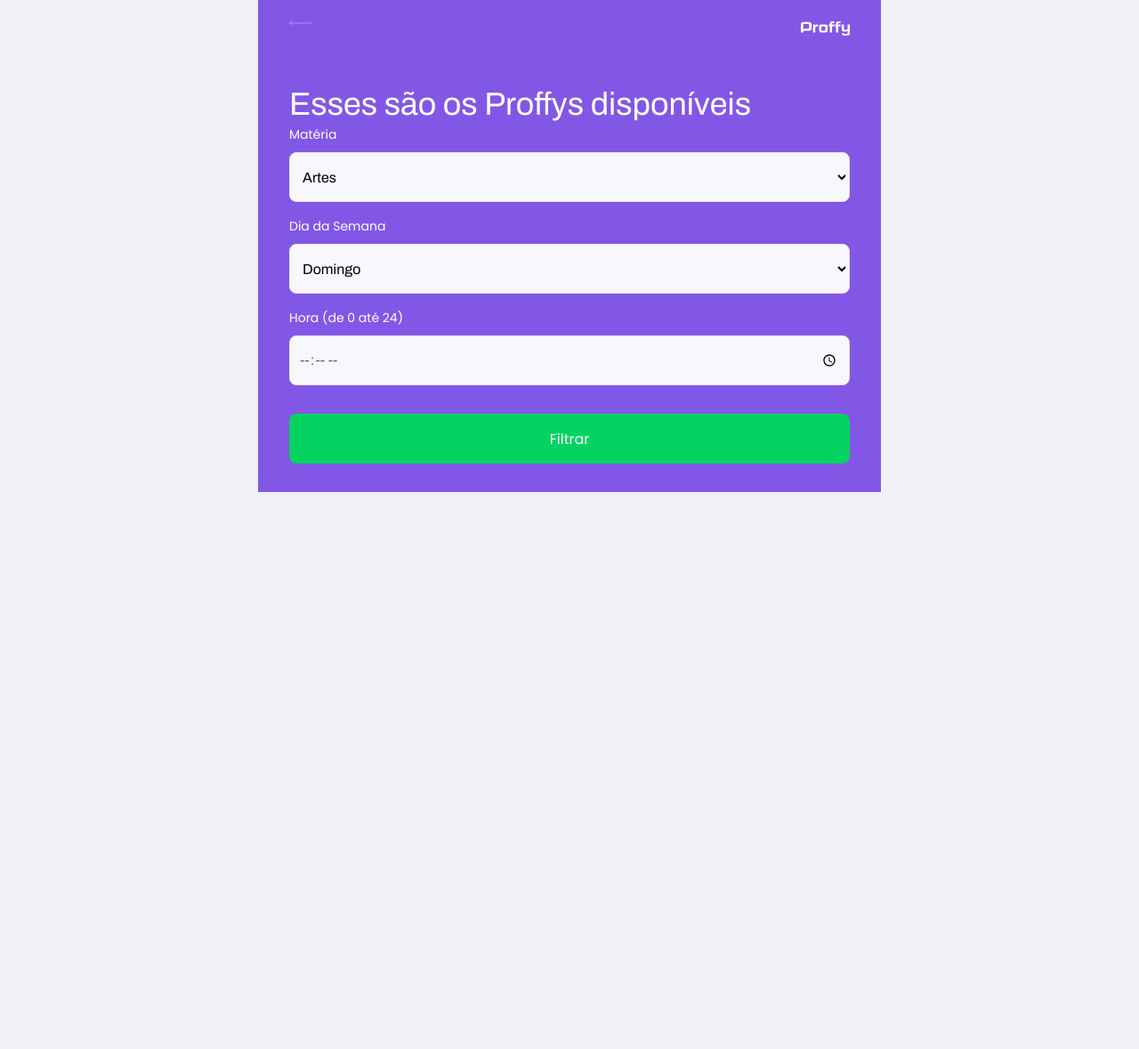
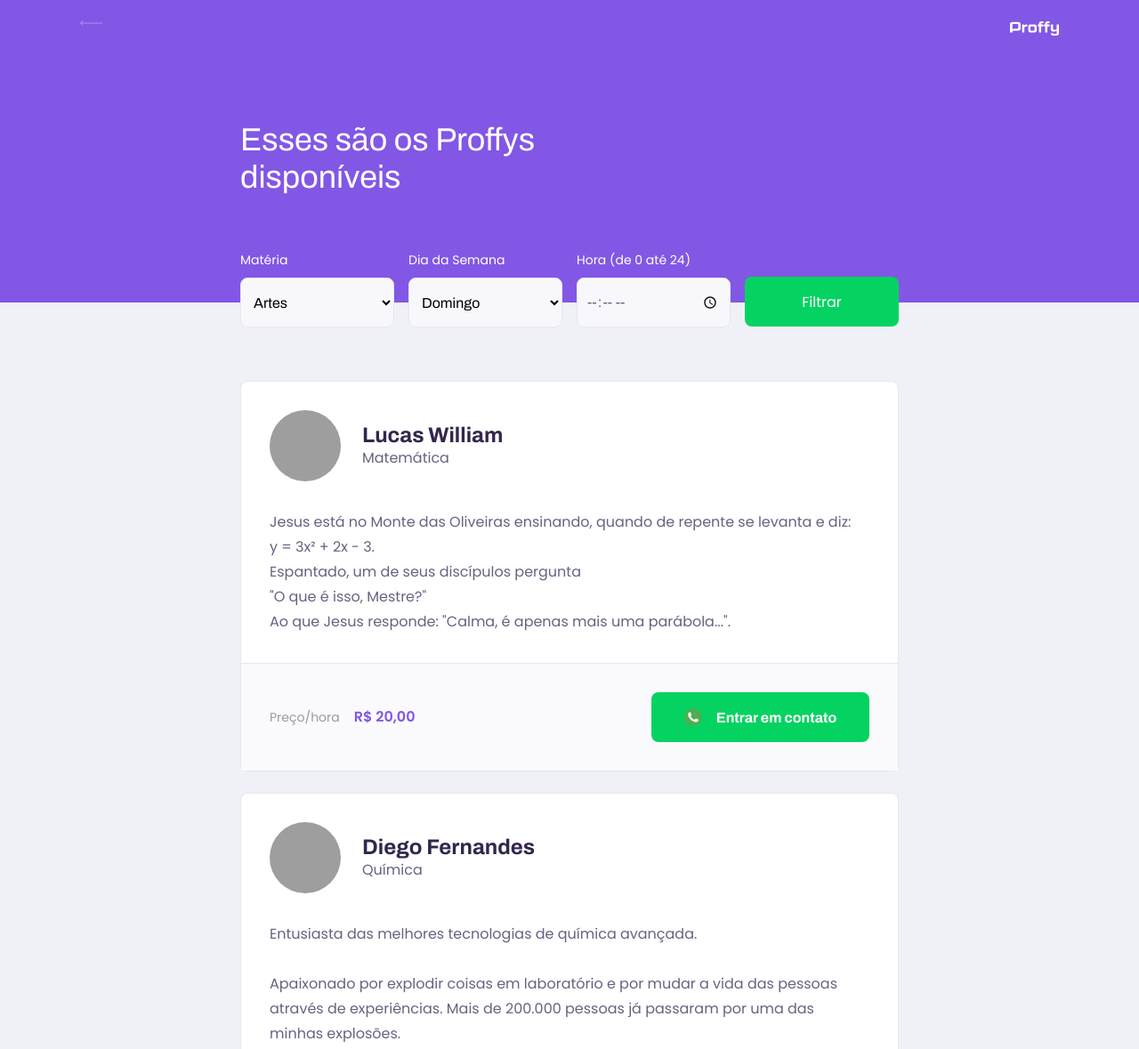
Before and after one commit to lucaswilliamgomes/NextLevelWeek-ProffyWeb, a plain HTML site: page study.html in a window 1280 px wide. Shown: the top 1179 px of the page at 89% size. Before the commit the page ends 800 px from the top, so only its background shows below. Drawn offline with Linux system fonts and the light colour scheme; grey boxes are pictures that could not be loaded.

Commit message:
Page 1 and page teachers complete

```diff
--- a/study.html
+++ b/study.html
@@ -72,7 +72,61 @@
                 </div>
 
             </header>
+
+            <main>
+
+                <article class="teacher-item">
+                    <header>
+                        <img
+                            src="https://avatars1.githubusercontent.com/u/62778691?s=460&u=a8c535cfa9213502698b84d45a8424312fa51a3f&v=4"
+                            alt="Lucas William">
+                        <div>
+                            <strong>Lucas William</strong>
+                            <span>Matemática</span>
+                        </div>
+                    </header>
+
+                    <p>Jesus está no Monte das Oliveiras ensinando, quando de repente se levanta e diz: <br>
+                        y = 3x² + 2x - 3. <br>
+                        Espantado, um de seus discípulos pergunta <br>
+                        "O que é isso, Mestre?" <br>
+                        Ao que Jesus responde: "Calma, é apenas mais uma parábola...".</p>
+
+                    <footer>
+                        <p>Preço/hora<strong>R$ 20,00</strong>
+                        </p>
+                        <button type="button">
+                            <img src="/images/icons/whatsapp.svg" alt="Whatsapp">Entrar em contato
+                        </button>
+                    </footer>
+                </article>
+
+                <article class="teacher-item">
+                    <header>
+                        <img
+                            src="https://avatars2.githubusercontent.com/u/2254731?s=460&amp;u=0ba16a79456c2f250e7579cb388fa18c5c2d7d65&amp;v=4"
+                            alt="Diego Fernandes">
+                        <div>
+                            <strong>Diego Fernandes</strong>
+                            <span>Química</span>
+                        </div>
+                    </header>
+
+                    <p>Entusiasta das melhores tecnologias de química avançada.<br><br>Apaixonado por explodir coisas em laboratório e por mudar a vida das pessoas através de experiências. Mais de 200.000 pessoas já passaram por uma das minhas explosões.</p>
+
+                    <footer>
+                        <p>Preço/hora<strong>R$ 20,00</strong>
+                        </p>
+                        <button type="button">
+                            <img src="/images/icons/whatsapp.svg" alt="Whatsapp">Entrar em contato
+                        </button>
+                    </footer>
+                </article>
+
+
+            </main>
+
         </div>
+
     </body>
-
 </html>
--- a/styles/partials/page-study.css
+++ b/styles/partials/page-study.css
@@ -41,6 +41,8 @@
 .page-header .header-content {
     width: 90%;
     margin: 3.2rem auto;
+
+    position: relative;
 }
 
 .page-header .header-content strong {
@@ -112,3 +114,178 @@
     left: 1.6rem;
     bottom: 0px;
 }
+
+#page-study main {
+    margin: 3.2rem auto;
+    width: 90%;
+}
+
+.teacher-item {
+    background-color: var(--color-box-base);
+    border: 1px solid var(--color-line-in-white);
+    border-radius: 0.8rem;
+    margin-top: 2.4rem;
+
+}
+
+.teacher-item header {
+    padding: 3.2rem 2rem;
+    display: flex;
+    align-items: center;
+}
+
+.teacher-item header img {
+    width: 8rem;
+    height: 8rem;
+    border-radius: 50%;
+}
+
+.teacher-item header img {
+    width: 8rem;
+    height: 8rem;
+    border-radius: 50%;
+}
+
+.teacher-item header div {
+    margin-left: 2.4rem;
+}
+
+.teacher-item header div strong {
+    font: 700 2.4rem Archivo;
+    display: block;
+    color: var(--color-text-title)
+}
+
+.teacher-item header div span {
+    font: 1.6rem;
+    display: block;
+    margin-top: 0,4rem;
+}
+
+.teacher-item > p {
+    padding: 0 2rem;
+    font-size: 1.6rem;
+    line-height: 2.8rem;
+}
+
+.teacher-item footer {
+    padding: 3.2rem 2rem;
+    background-color: var(--color-box-footer);
+
+    border-top: 1px solid var(--color-line-in-white);
+    margin-top: 3.2rem;
+
+    display: flex;
+    align-items: center;
+    justify-content: space-between;
+}
+
+.teacher-item footer p {
+    font-size: 1.4rem;
+    line-height: 2.4rem;
+    color: var(--color-text-complement);
+}
+
+.teacher-item footer p strong {
+    font-size: 1.6rem;
+    color: var(--color-primary);
+    display: block;
+}
+
+.teacher-item footer button {
+    width: 20rem;
+    height: 5.6rem;
+    background: var(--color-secondary);
+    color: var(--color-button-text);
+
+    border: 0;
+    border-radius: 0.8rem;
+    cursor: pointer;
+    font: 700 1.4rem Archivo;
+
+    display: flex;
+    align-items: center;
+    justify-content: space-evenly;
+
+    text-decoration: none;
+
+    transition: background 0,2s;
+    margin-left: 1.6rem;
+}
+
+.teacher-item footer button:hover {
+    background-color: var(--color-secondary-dark);
+}
+
+@media (min-width: 700px) {
+    #page-study #container {
+        max-width: 100%;
+    }
+
+    .teacher-item header,
+    .teacher-item footer {
+        padding: 32px;
+    }
+
+    #search-teachers {
+        display: grid;
+        grid-template-columns: repeat(4, 1fr);
+        gap: 16px;
+        position: absolute;
+        bottom: -28px;
+    }
+
+    #search-teachers .select-block{
+        margin-bottom: 0;
+    }
+
+    .page-header {
+        height: 340px;
+    }
+
+    .page-header .header-content {
+        max-width: 740px;
+
+        margin: 0 auto;
+
+        flex: 1 1;
+        padding-bottom: 48px;
+
+        display: flex;
+        flex-direction: column;
+        justify-content: center;
+    }
+
+    .page-header .header-content strong {
+        max-width: 350px;
+    }
+
+    .page-header .top-bar-container {
+        max-width: 1100px;
+    }
+
+    #page-study main {
+        padding: 32px 0;
+        max-width: 740px;
+        margin: 0, auto;
+    }
+
+    .teacher-item > p {
+        padding: 0 32px;
+    }
+
+    .teacher-item footer p strong {
+        display: inline;
+        margin-left: 16px;
+    }
+
+    .teacher-item footer button {
+        width: 245px;
+        font-size: 16px;
+        justify-content: center;
+    }
+
+    .teacher-item footer button img {
+        margin-right: 16px;
+    }
+}
```
